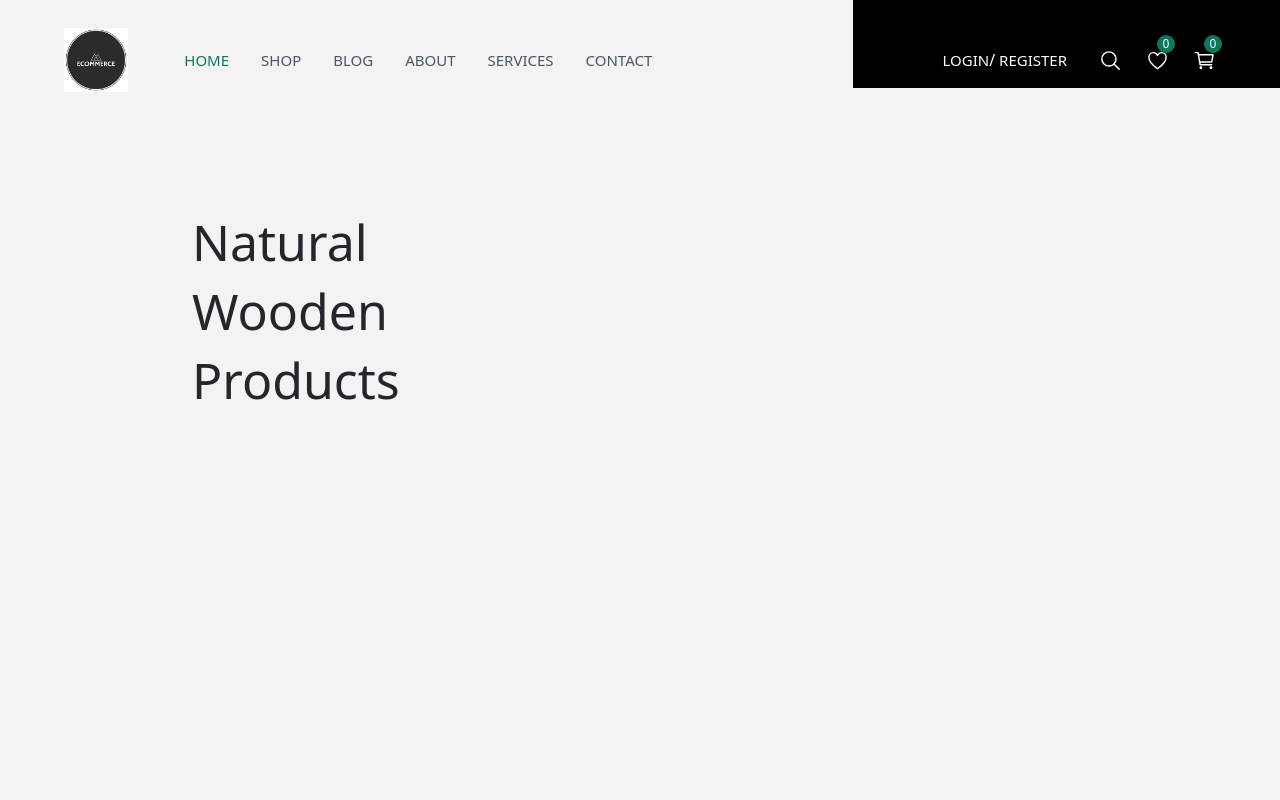
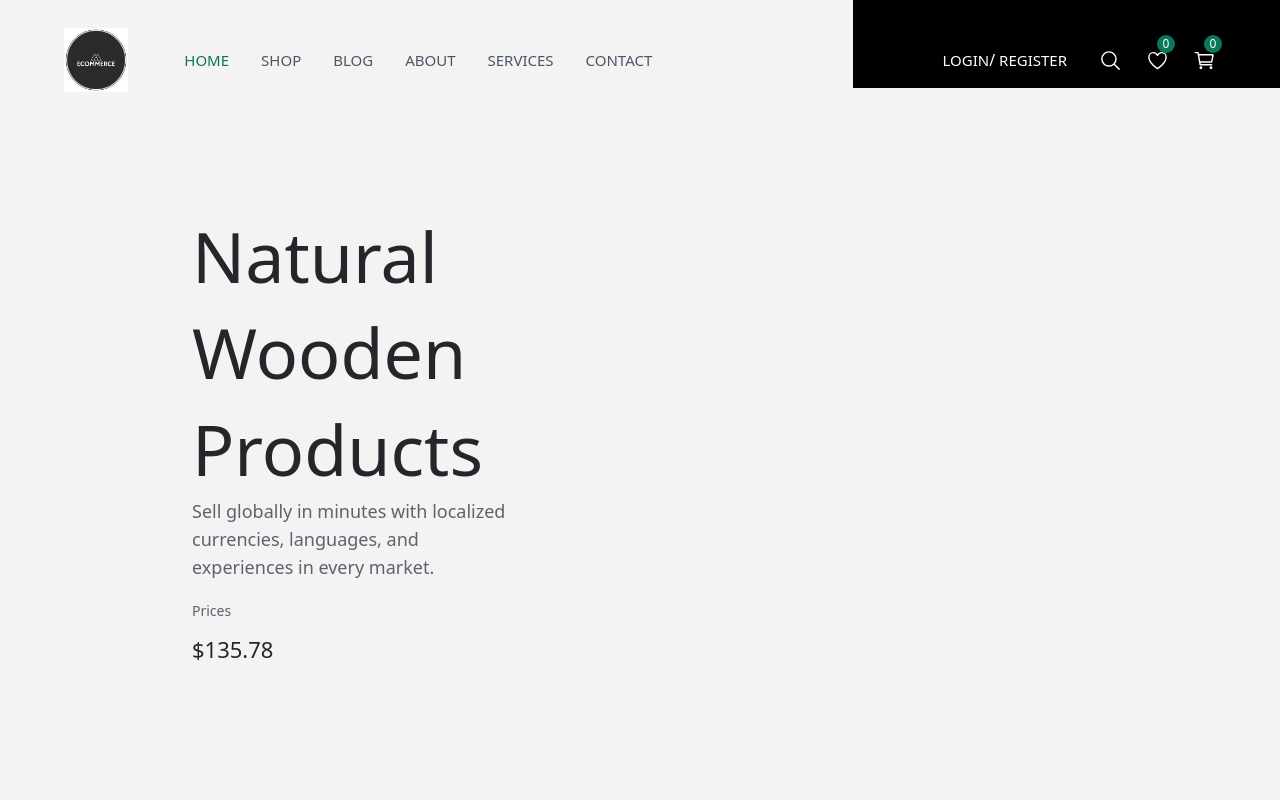
Before and after one commit to btruj/ecommerce, a React (Vite) app: page / in a window 1280 px wide. Shown: the top 800 px of the page. Built offline with nearby package versions, Linux system fonts and the light colour scheme.

Commit message:
dynamic data im hero

```diff
--- a/src/components/common/CustomComponents.jsx
+++ b/src/components/common/CustomComponents.jsx
@@ -19,10 +19,27 @@ const Title = ({ level, children, className }) => {
 
     return <Heading className={`${className} ${classes}`}>{children}</Heading>;
   };
+  const BodyOne = ({ children, className }) => {
+    const classes = "text-lg font-normal text-primary-gray mb-4";
+    return <p className={`${className} ${classes}`}>{children}</p>;
+  };
+
+  const BodyTwo = ({ children }) => {
+    return <p className="text-base font-semibold text-white">{children}</p>;
+  };
+
+  const Caption = ({ children }) => {
+    return <p className="text-sm font-normal text-primary-gray">{children}</p>;
+  };
+
+  const Span = ({ children }) => {
+    return <span className="text-xs font-semibold text-white">{children}</span>;
+  };
 
 const CustomeNavLink = ({href, className, children}) => {
     const linkStyles =
-    "text-[15px] font-medium text-gray-600 cursor-pointer list-none"
+    "text-[15px] font-medium text-gray-600 cursor-pointer list-none";
+
     return (
         <NavLink
          to={href}
@@ -43,7 +60,6 @@ const CustomeLink = ({className, children}) => {
 )};
 
 const Badges = ({ children, color}) => {
-
      return (
        <div className={`w-[18px] h-[18px] ${color} rounded-full text-[12px] flex justify-center `}>
         {children}
@@ -51,23 +67,17 @@ const Badges = ({ children, color}) => {
     );
 };
 
-export {CustomeNavLink, CustomeLink, Badges, Title };
-
-CustomeNavLink.propTypes = {
-    href: PropTypes.isRequired,
-    className: PropTypes,
-    children: PropTypes.node.isRequired,
-};
+export {CustomeNavLink, CustomeLink, Badges, Title, BodyOne, BodyTwo, Caption, Span };
 
 CustomeLink.propTypes = {
-    className: PropTypes,
+  href: PropTypes.isRequired,
+  className: PropTypes.string,
   children: PropTypes.node.isRequired,
 };
 
  Badges.propTypes = {
     children: PropTypes.node.isRequired,
   color: PropTypes.node.isRequired,
-
 };
 
  Title.propTypes = {
@@ -75,3 +85,17 @@ Title.propTypes = {
     children: PropTypes.node.isRequired,
     className: PropTypes.node.isRequired,
   };
+
+  BodyOne.propTypes = {
+    children: PropTypes.node.isRequired,
+    className: PropTypes.node.isRequired,
+  };
+  BodyTwo.propTypes = {
+    children: PropTypes.node.isRequired,
+  };
+  Caption.propTypes = {
+    children: PropTypes.node.isRequired,
+  };
+  Span.propTypes = {
+    children: PropTypes.node.isRequired,
+  };
--- a/src/components/hero/Hero.jsx
+++ b/src/components/hero/Hero.jsx
@@ -1,6 +1,7 @@
+import { useState } from "react"
 import { herolist } from "../../assets/data/data"
-import { Title } from "../common/CustomComponents"
-
+import { BodyOne, Caption, Title } from "../common/CustomComponents"
+import PropTypes from "prop-types";
 
 export const Hero = () => {
   return (
@@ -11,8 +12,8 @@ export const Hero = () => {
           key={item.id}
           title={item.title}
           description={item.description}
-          price={item.price}
-          color={item.color}
+          prices={item.price}
+          colors={item.color}
           image={item.image}
           />
          ))}
@@ -21,21 +22,52 @@ export const Hero = () => {
   )
 }
 
+export const HeroItem = ({title, description, prices, colors, image}) => {
+  const [selectedColor, setSelectedColor] = useState(colors[0].value);
 
-export const HeroItem = ({title, description, price, color, image}) => {
+  const [selectedPrice, setSelectedPrice] = useState(
+    prices.find((price) => price.color === colors[0].value)
+  );
+
+  const handleColorClick = (color) => {
+    const newSelectedPrice = prices.find((price) => price.color === color);
+    setSelectedColor(color);
+    setSelectedPrice(newSelectedPrice);
+  }
+
   return (
     <>
       <section className="content flex justify-between lg:px-16 h-[50vh] lg:h-[90vh] relative z-20" >
         <div className="left w-1/2 p-8 lg:p-32 lg:py-59">
           <Title
           level={1}
-          className="leading-none font-medium md-text-3xl lg:text-[50px] lg:leading-snug"
+          className="leading-none font-medium md-text-3xl lg:text-[70px] lg:leading-snug"
           >
             {title}
             </Title>
+            <BodyOne>
+               {description}
+            </BodyOne>
+            <div className="flex items-start gap-8 my-5">
+              <div>
+                <Caption>Prices</Caption>
+                <div className="mt-3">
+                  <Title level={5}>${selectedPrice.value.toFixed(2)}</Title>
+                </div>
+              </div>
+            </div>
         </div>
       </section>
     </>
   )
 }
-export default Hero
+
+
+HeroItem.propTypes = {
+  title: PropTypes.isRequired,
+  description: PropTypes.isRequired,
+  prices: PropTypes.isRequired,
+  colors: PropTypes.isRequired,
+  image: PropTypes.isRequired,
+
+};
--- a/src/screen/home/Home.jsx
+++ b/src/screen/home/Home.jsx
@@ -1,4 +1,4 @@
-import Hero from "../../components/hero/Hero";
+import { Hero } from "../../components/hero/Hero";
 
 
 export const Home = () => {
```
Lines whose indentation alone changed are shown as unchanged.
